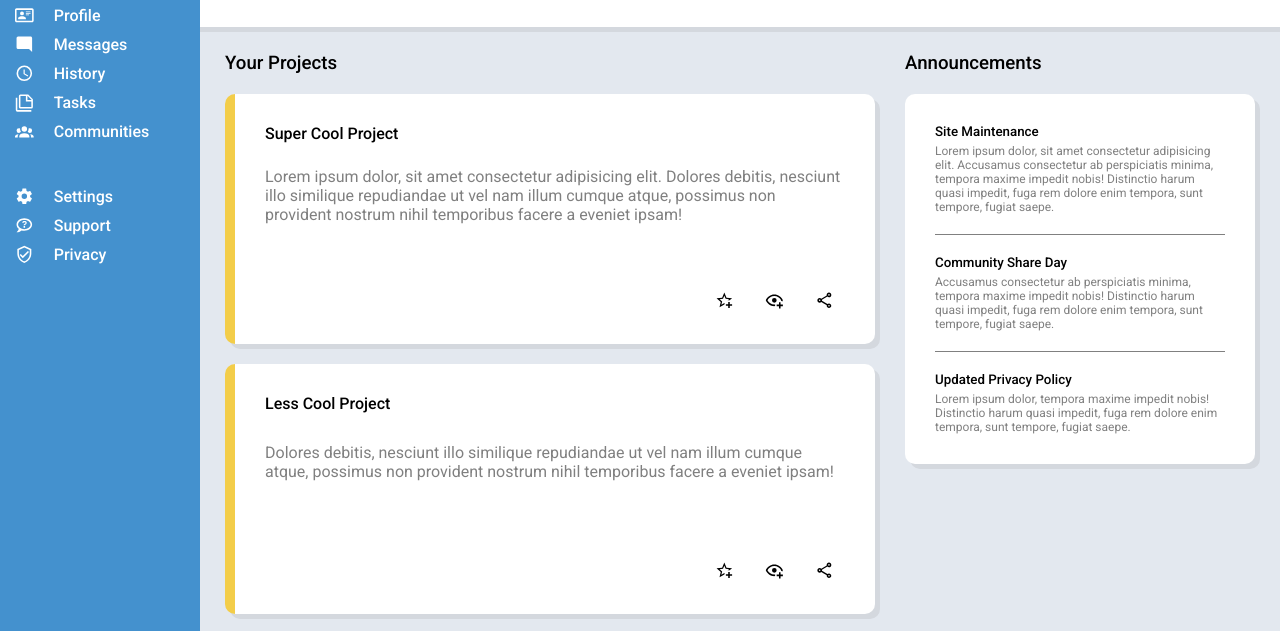
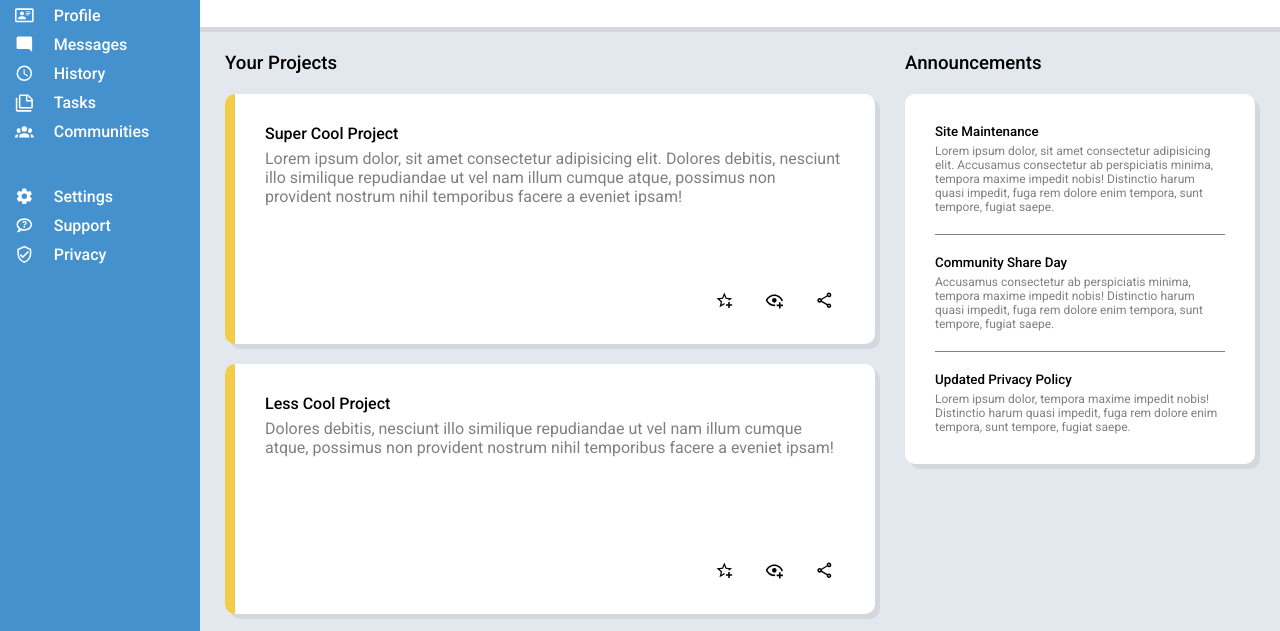
Before and after one commit to jemnset/admin-dashboard, a plain HTML site: page index.html in a window 1280 px wide. Shown: the part 123-754 px from the top of the page. Drawn offline with Linux system fonts and the light colour scheme.

Commit message:
Fixed grid for project cards so that heading and icons are fixed size but the content can be flexible

```diff
--- a/style.css
+++ b/style.css
@@ -209,6 +209,7 @@ svg{
     padding: 25px;
     display: grid;
     grid-template-columns: 2fr 350px;
+    grid-template-rows: 1fr 1fr;
     gap: 30px;
 }
 
@@ -241,7 +242,8 @@ svg{
     border-left: 10px solid var(--highlight-bg-color);
     height: 250px;
     display: grid;
-    grid-template-rows: 1fr fr 1fr;
+    grid-template-rows: 20px 1fr 20px;
+    gap: 5px;
 }
 
 .project-card-heading {
```
